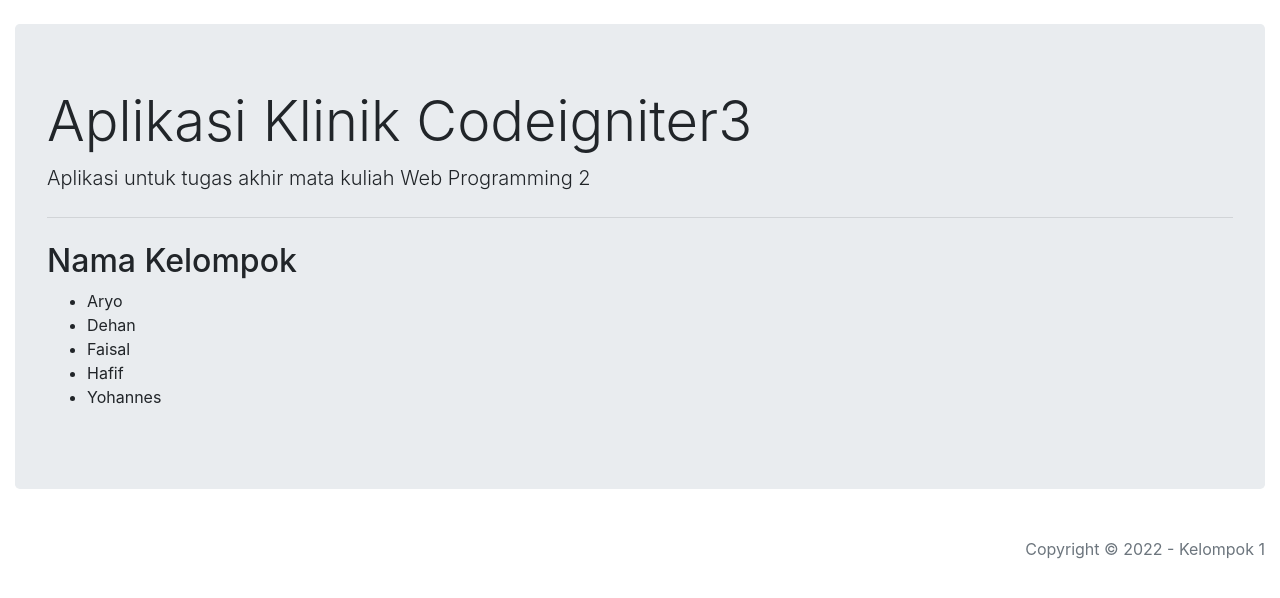
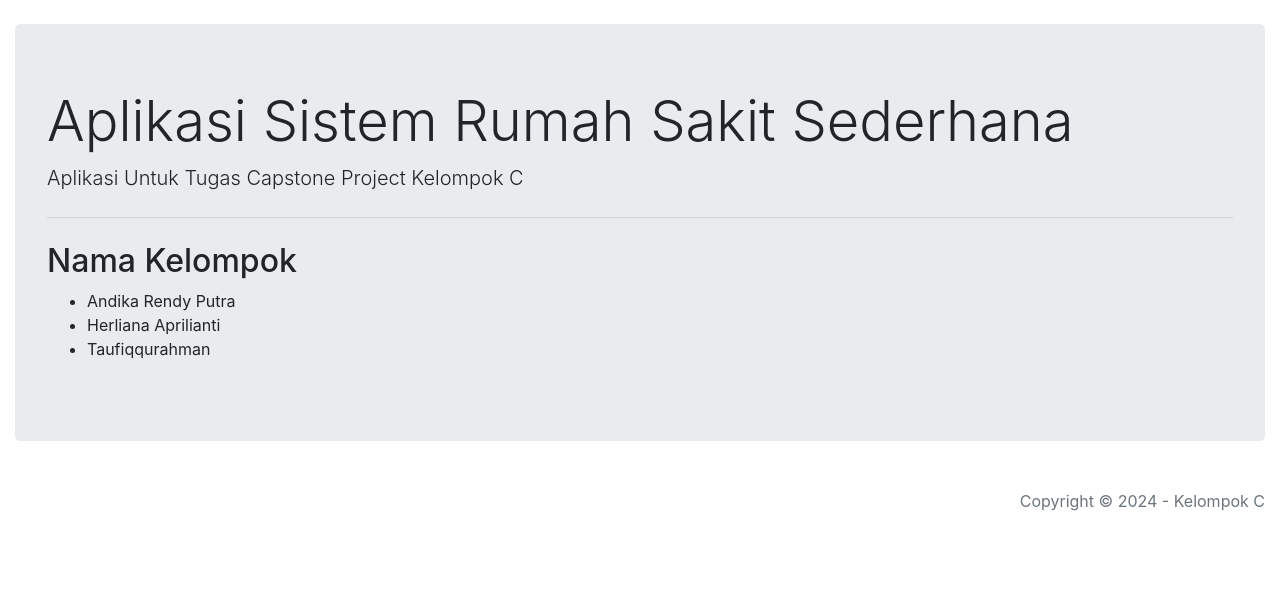
Before and after one commit to RendyWls/klinik-wp2, a CodeIgniter app: page /klinik-wp2/ in a window 1280 px wide. Shown: the part 56-654 px from the top of the page. Run offline with CodeIgniter, Linux system fonts and the light colour scheme; a user stored in the database is signed in.

Commit message:
Perubahan Footer Copy right dan juga beberapa nama kelompok

```diff
--- a/application/config/config.php
+++ b/application/config/config.php
@@ -23,7 +23,7 @@ defined('BASEPATH') OR exit('No direct script access allowed');
 | a PHP script and you can easily do that on your own.
 |
 */
-$config['base_url'] = 'http://localhost:8080/klinik-wp2/';
+$config['base_url'] = 'http://localhost/klinik-wp2/';
 
 /*
 |--------------------------------------------------------------------------
--- a/application/views/footer.php
+++ b/application/views/footer.php
@@ -1,6 +1,6 @@
 <footer class="footer mt-auto py-3 ">
   <div class="container-fluid">
-    <span class="text-muted float-right">Copyright &copy; 2022 - Kelompok 1</span>
+    <span class="text-muted float-right">Copyright &copy; 2024 - Kelompok C</span>
   </div>
 </footer>
 
--- a/application/views/login.php
+++ b/application/views/login.php
@@ -57,7 +57,7 @@
 						</div>
 					</div>
 					<div class="footer">
-						Copyright &copy; 2017 &mdash; Your Company
+						Copyright &copy; 2024 &mdash; Kelompok C
 					</div>
 				</div>
 			</div>
--- a/application/views/view_dashboard.php
+++ b/application/views/view_dashboard.php
@@ -2,16 +2,14 @@
 <section class="content">
   <div class="container-fluid mt-4">
     <div class="jumbotron">
-      <h1 class="display-4">Aplikasi Klinik Codeigniter3</h1>
-      <p class="lead">Aplikasi untuk tugas akhir mata kuliah Web Programming 2</p>
+      <h1 class="display-4">Aplikasi Sistem Rumah Sakit Sederhana</h1>
+      <p class="lead">Aplikasi Untuk Tugas Capstone Project Kelompok C</p>
       <hr class="my-4">
       <h2>Nama Kelompok</h2>
       <ul>
-        <li>Aryo</li>
-        <li>Dehan</li>
-        <li>Faisal</li>
-        <li>Hafif</li>
-        <li>Yohannes</li>
+        <li>Andika Rendy Putra</li>
+        <li>Herliana Aprilianti</li>
+        <li>Taufiqqurahman</li>
       </ul>
     </div>
   </div>
```
